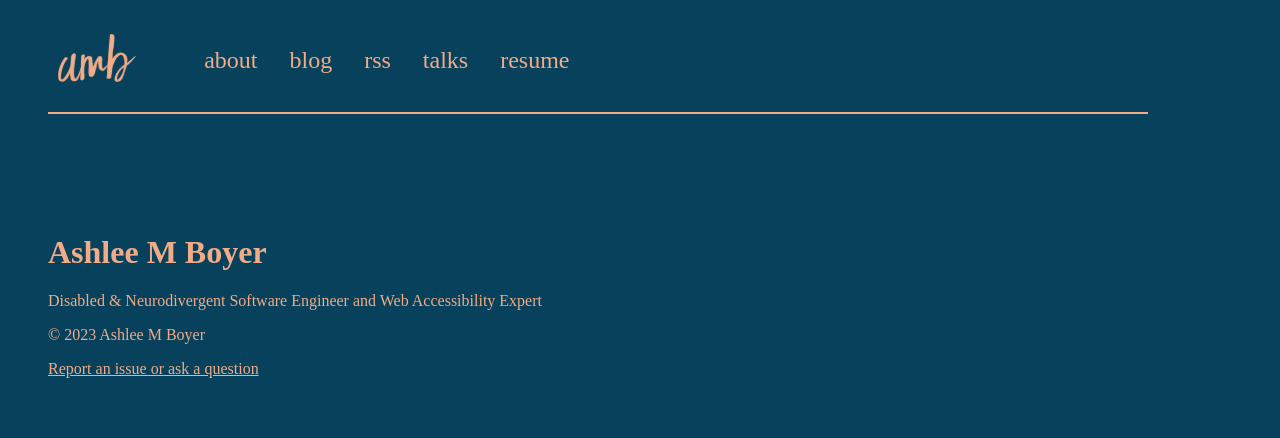
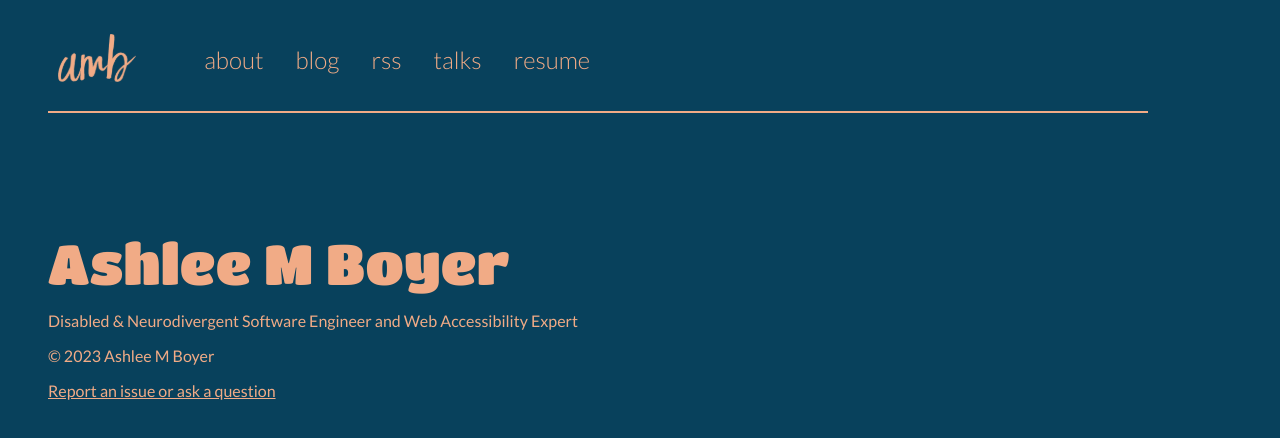
Before and after one commit to ashleemboyer/ashleemboyer-com, a Next.js app: page / in a window 1280 px wide. Shown: the top 438 px of the page. Built offline with nearby package versions, Linux system fonts and the light colour scheme.

Commit message:
Adding fonts and basic typography

```diff
--- a/app/global.css
+++ b/app/global.css
@@ -1,3 +1,5 @@
+@import url("https://fonts.googleapis.com/css2?family=Lato:ital,wght@0,300;0,400;0,700;1,300;1,400;1,700&family=Lora:ital,wght@0,400;0,600;1,400;1,600&family=Roboto+Mono:ital,wght@0,400;0,700;1,400;1,700&family=Titan+One&display=swap");
+
 :root {
   /* colors */
   --indigo-dye: #08415c;
@@ -5,6 +7,11 @@
   --dark-sienna: #4c212a;
   --dark-sea-green: #abc798;
   --tumbleweed: #f1ab86;
+
+  /* typography */
+  --font-family-heading: "Titan One", cursive;
+  --font-family-body: "Lato", sans-serif;
+  --font-family-mono: "Roboto Mono", monospace;
 }
 
 html {
@@ -12,10 +19,46 @@ html {
   color: var(--tumbleweed);
 }
 
+/*
+***
+* Typography
+***
+*/
+
 body {
+  font-family: var(--font-family-body);
   margin: 0;
 }
 
+h1,
+h2,
+h3,
+h4,
+h5,
+h6 {
+  font-family: var(--font-family-heading);
+  line-height: 1.1;
+  font-weight: normal;
+}
+
+h1 {
+  font-size: 3.5rem;
+  margin-bottom: 12px;
+}
+
+h2 {
+  font-size: 2.4rem;
+}
+
+h3 {
+  font-size: 1.3rem;
+}
+
 a {
-  color: var(--tumbleweed);
+  color: inherit;
 }
+
+code,
+pre {
+  font-family: var(--font-family-mono);
+}
```
